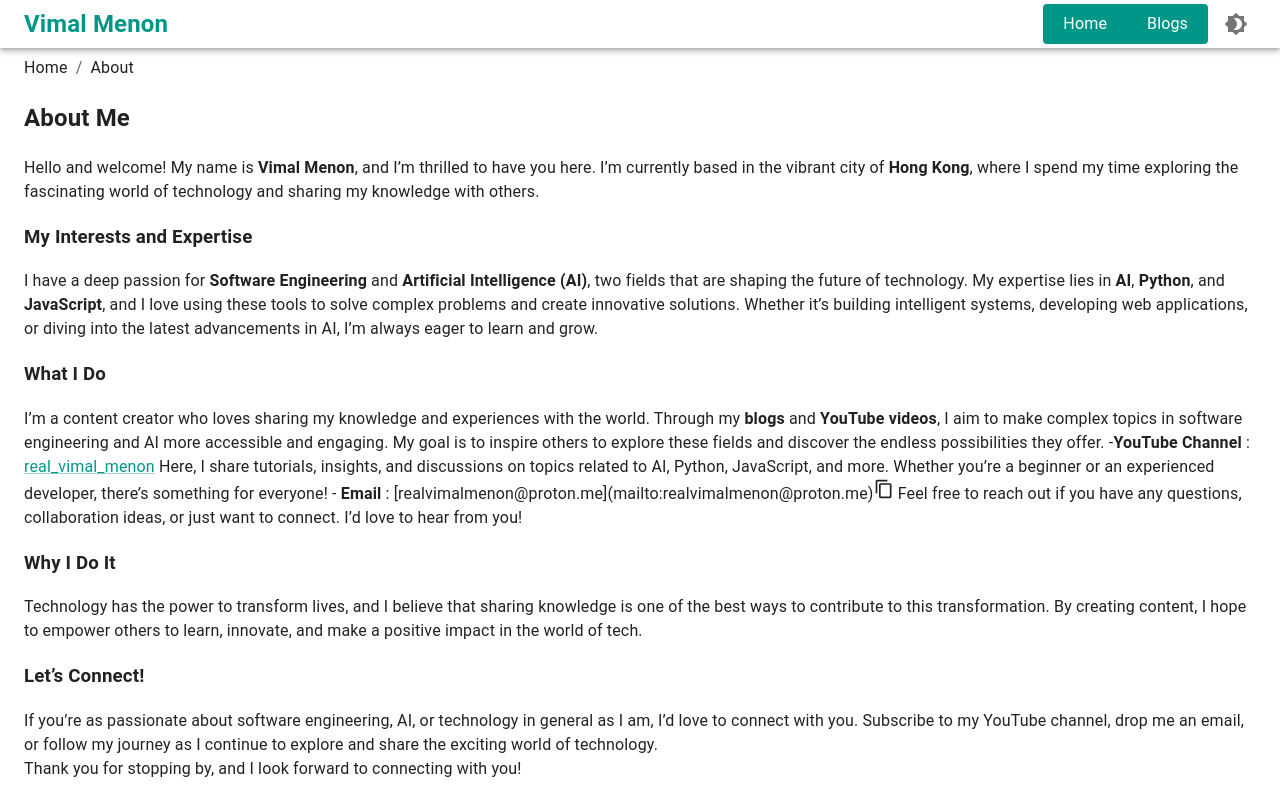
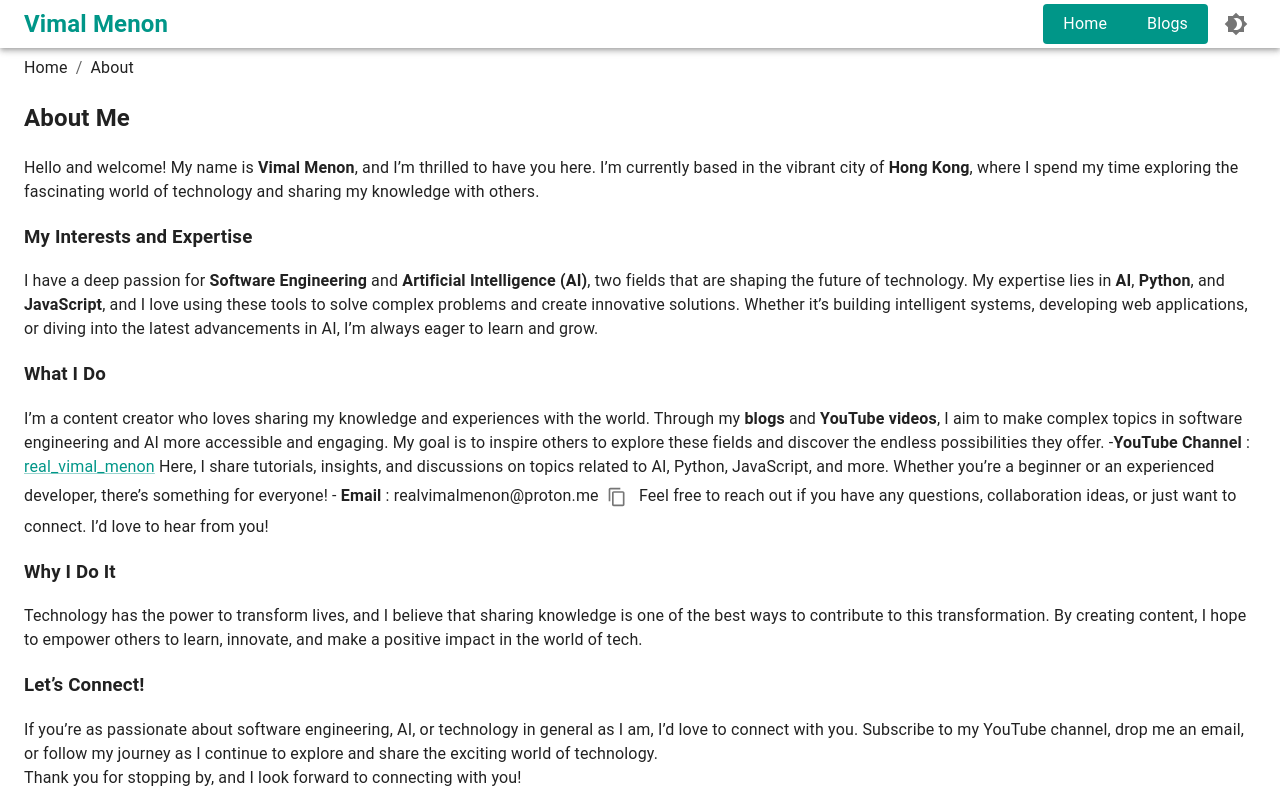
Before and after one commit to vimalmenon/vimalmenon.github.io, a Next.js app: page /about in a window 1280 px wide. Shown: the top 800 px of the page. Built offline with nearby package versions, Linux system fonts and the light colour scheme; what @mui/material-nextjs would draw is missing.

Commit message:
aded cpy to clipboard

```diff
--- a/src/app/about/page.tsx
+++ b/src/app/about/page.tsx
@@ -46,10 +46,9 @@ const Page: React.FC = () => {
           </MuiLink>{' '}
           Here, I share tutorials, insights, and discussions on topics related to AI, Python,
           JavaScript, and more. Whether you’re a beginner or an experienced developer, there’s
-          something for everyone! - <b>Email</b> :
-          [realvimalmenon@proton.me](mailto:realvimalmenon@proton.me)
-          <CopyToClipboard /> Feel free to reach out if you have any questions, collaboration ideas,
-          or just want to connect. I’d love to hear from you!
+          something for everyone! - <b>Email</b> :{' '}
+          <CopyToClipboard text="realvimalmenon@proton.me" /> Feel free to reach out if you have any
+          questions, collaboration ideas, or just want to connect. I’d love to hear from you!
         </div>
         <h3> Why I Do It</h3>
         <div>
--- a/src/component/CopyToClipboard/CopyToClipboard.component.tsx
+++ b/src/component/CopyToClipboard/CopyToClipboard.component.tsx
@@ -1,10 +1,25 @@
 'use client';
+import IconButton from '@mui/material/IconButton';
+import Tooltip from '@mui/material/Tooltip';
+import { useState } from 'react';
 import { Icons } from '@data';
+import { ICopyToClipboard } from './CopyToClipboard';
 
-export const CopyToClipboard: React.FC = () => {
+export const CopyToClipboard: React.FC<ICopyToClipboard> = ({ text }) => {
+  const onClick = (): void => {
+    navigator.clipboard.writeText(text);
+    setOpen(true);
+  };
+  const [open, setOpen] = useState(false);
+
   return (
-    <span>
-      <Icons.Copy fontSize="small" />
-    </span>
+    <Tooltip title="Copied" open={open} onClose={() => setOpen(false)}>
+      <span>
+        {text}
+        <IconButton onClick={onClick}>
+          <Icons.Copy fontSize="small" />
+        </IconButton>
+      </span>
+    </Tooltip>
   );
 };
--- /dev/null
+++ b/src/component/CopyToClipboard/CopyToClipboard.d.ts
@@ -0,0 +1,3 @@
+export interface ICopyToClipboard {
+  text: string;
+}
```
